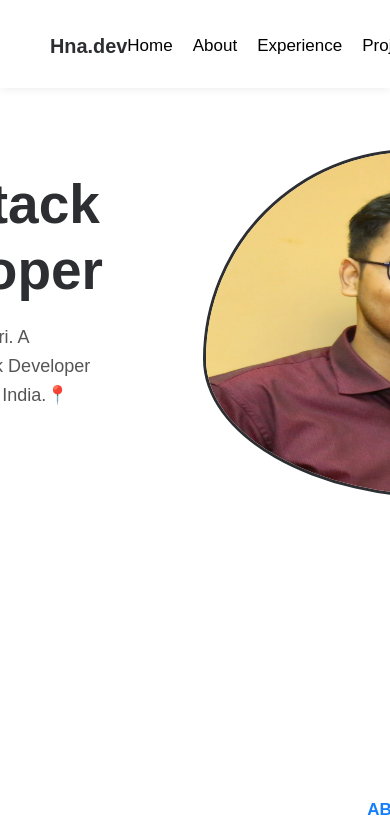
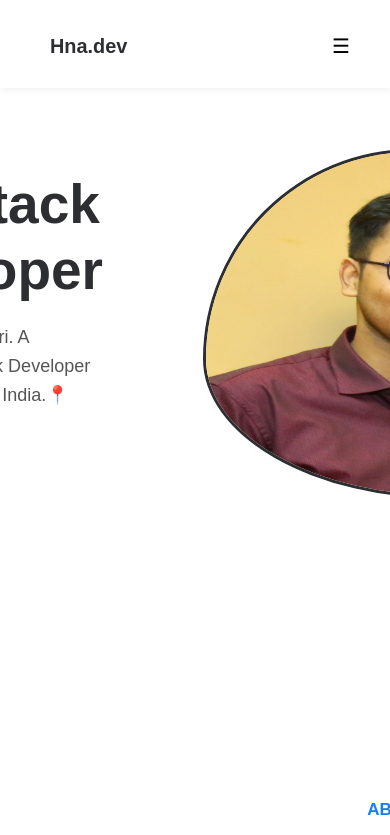
Before and after one commit to hn-agnihotri29/my_portfolio, a React (Create React App) app: page / in a window 390 px wide. Shown: the top 835 px of the page. Built offline with nearby package versions, Linux system fonts and the light colour scheme.

Commit message:
[Navbar] styling for mobile

```diff
--- a/src/components/Navbar/Navbar.jsx
+++ b/src/components/Navbar/Navbar.jsx
@@ -1,11 +1,22 @@
 import './Navbar.style.scss'
+import { useState } from 'react';
 
 const Navbar = () => {
+
+    const [isOpen, setIsOpen] = useState(false);
+
+    const toggleMenu = () => {
+        setIsOpen(!isOpen);
+    };
+
     return (
         <>
             <nav>
                 <h2 className='logo'>Hna.dev</h2>
-                <ul className='navLink'>
+                <div className='menu-icon' onClick={toggleMenu}>
+                    {isOpen ? '✖' : '☰'}
+                </div>
+                <ul className={`navLink ${isOpen ? 'active' : ''}`}>
                     <li>Home</li>
                     <li>About</li>
                     <li>Experience</li>
--- a/src/components/Navbar/Navbar.style.scss
+++ b/src/components/Navbar/Navbar.style.scss
@@ -30,6 +30,12 @@ nav {
         cursor: pointer;
     }
 
+    .menu-icon {
+        display: none;
+        font-size: 2rem;
+        cursor: pointer;
+    }
+
     ul {
         display: flex;
         list-style: none;
@@ -41,4 +47,31 @@ nav {
             unicode-bidi: isolate;
         }
     }
+
+   /* Media Query for Mobile */
+   @media (max-width: 768px) {
+        .menu-icon {
+            display: block; /* Show the hamburger icon on mobile */
+        }
+
+        ul {
+            display: none; /* Hide menu by default */
+            flex-direction: column;
+            width: 100%;
+            background-color: white;
+            position: absolute;
+            top: 60px;
+            left: 0;
+
+            li {
+                padding: 10px 20px;
+                width: 100%;
+                text-align: left;
+            }
+        }
+
+        ul.active {
+            display: flex; /* Show menu when active */
+        }
+   }
 }
```
